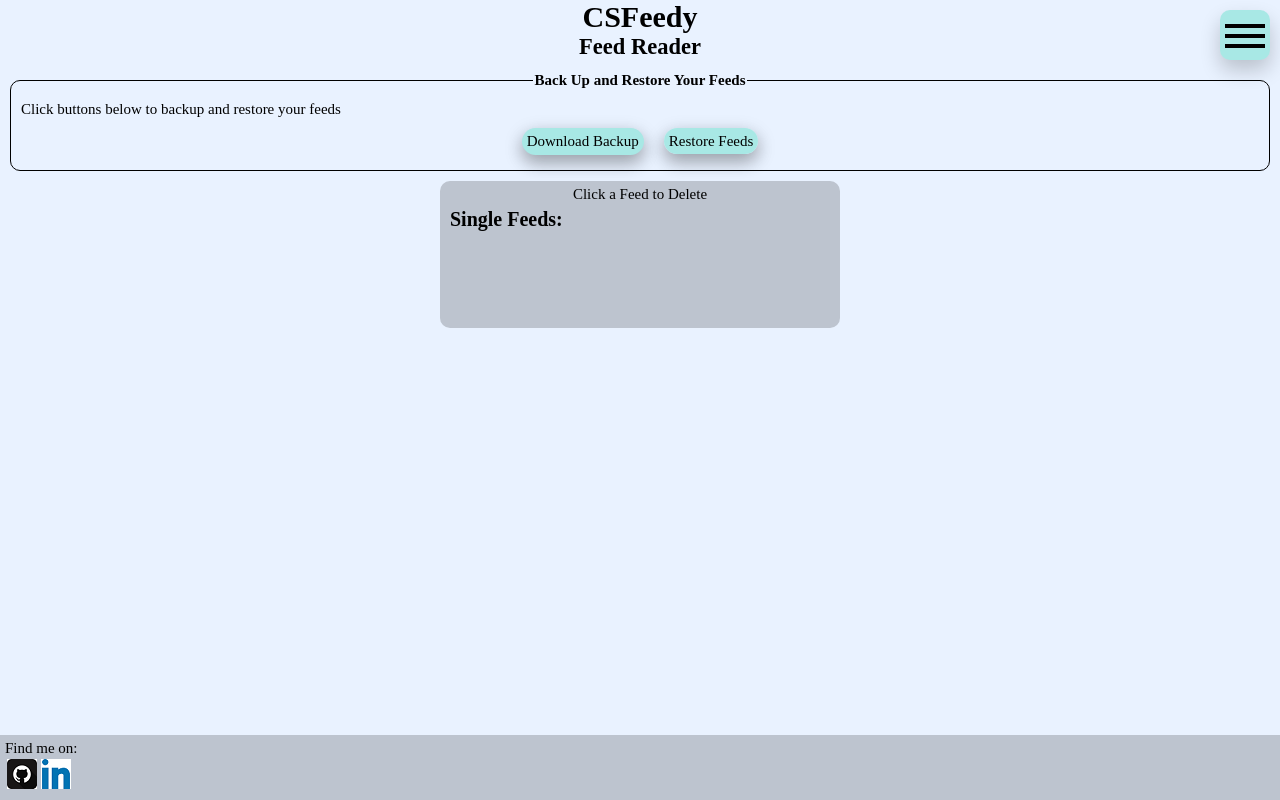
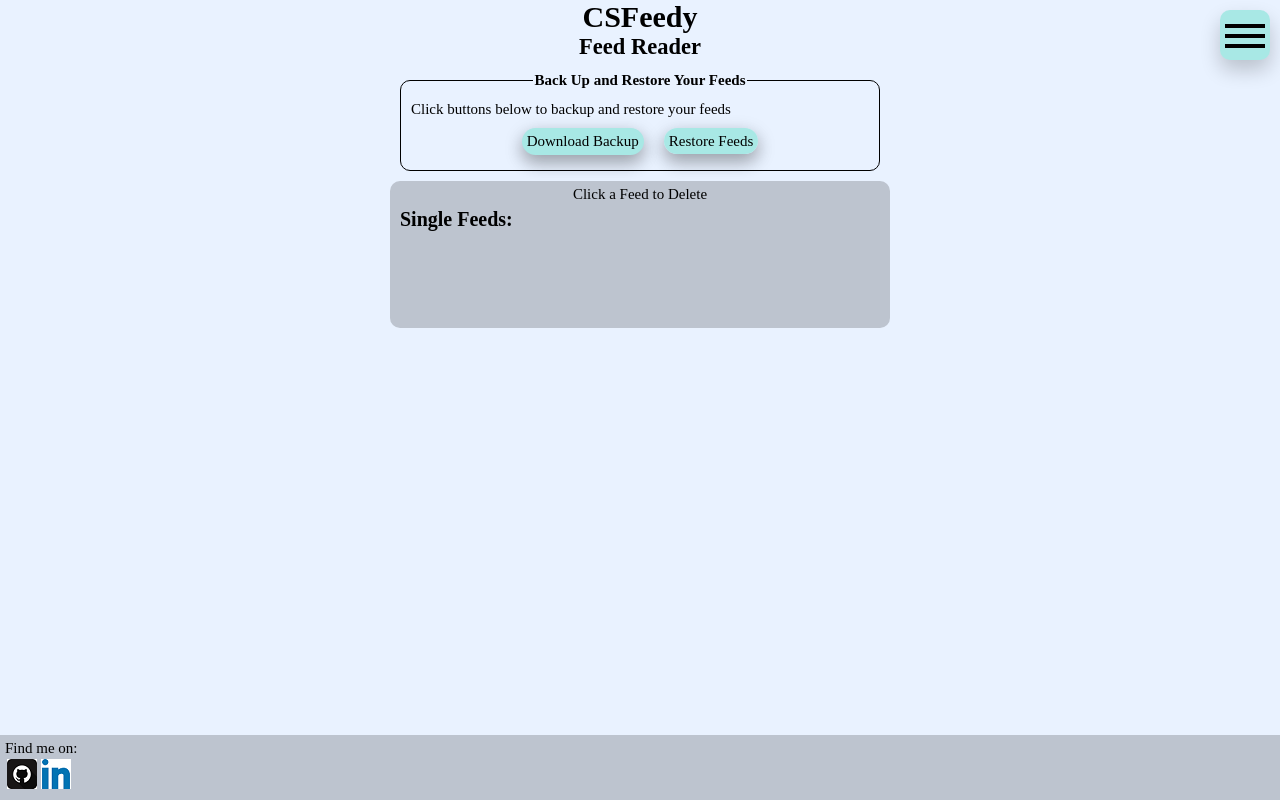
Before and after one commit to ARogala/cs-feedy, a React (Create React App) app: page /ManageFeeds in a window 1280 px wide. Built offline with nearby package versions, Linux system fonts and the light colour scheme.

Commit message:
ManageFeeds Form desktop Styles

```diff
--- a/src/App.css
+++ b/src/App.css
@@ -40,6 +40,6 @@
 
 @media screen and (min-width: 500px) {
 	.searchBox {
-		width: 400px;
+		width: 500px;
 	}
 }
--- a/src/components/ManageFeeds.css
+++ b/src/components/ManageFeeds.css
@@ -62,3 +62,10 @@
 .manageFeedForm__input--file:hover + label {
 	background-color: #BDC4CF;
 }
+
+@media screen and (min-width: 500px) {
+	.manageFeedForm {
+		max-width: 500px;
+		margin: auto;
+	}
+}
```
